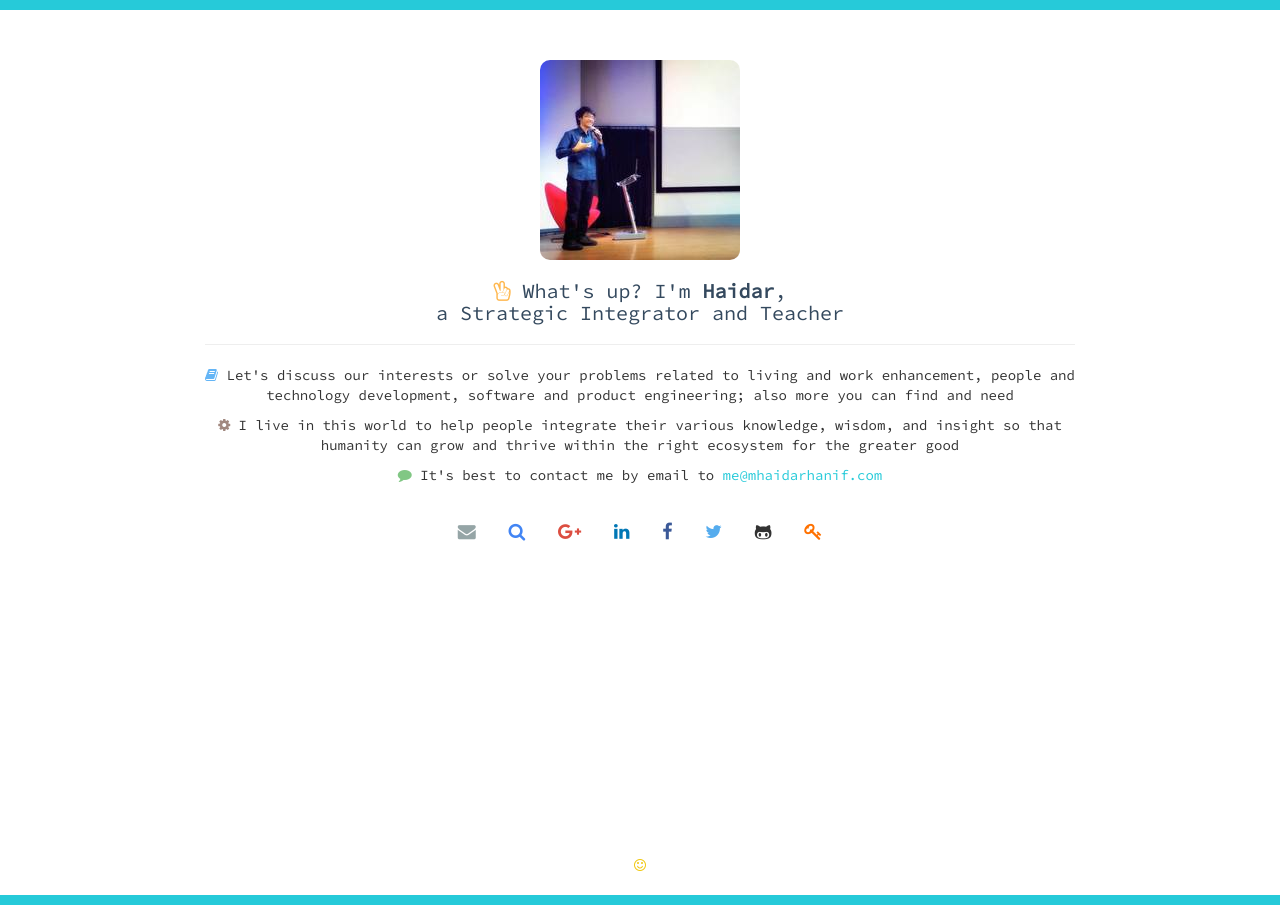
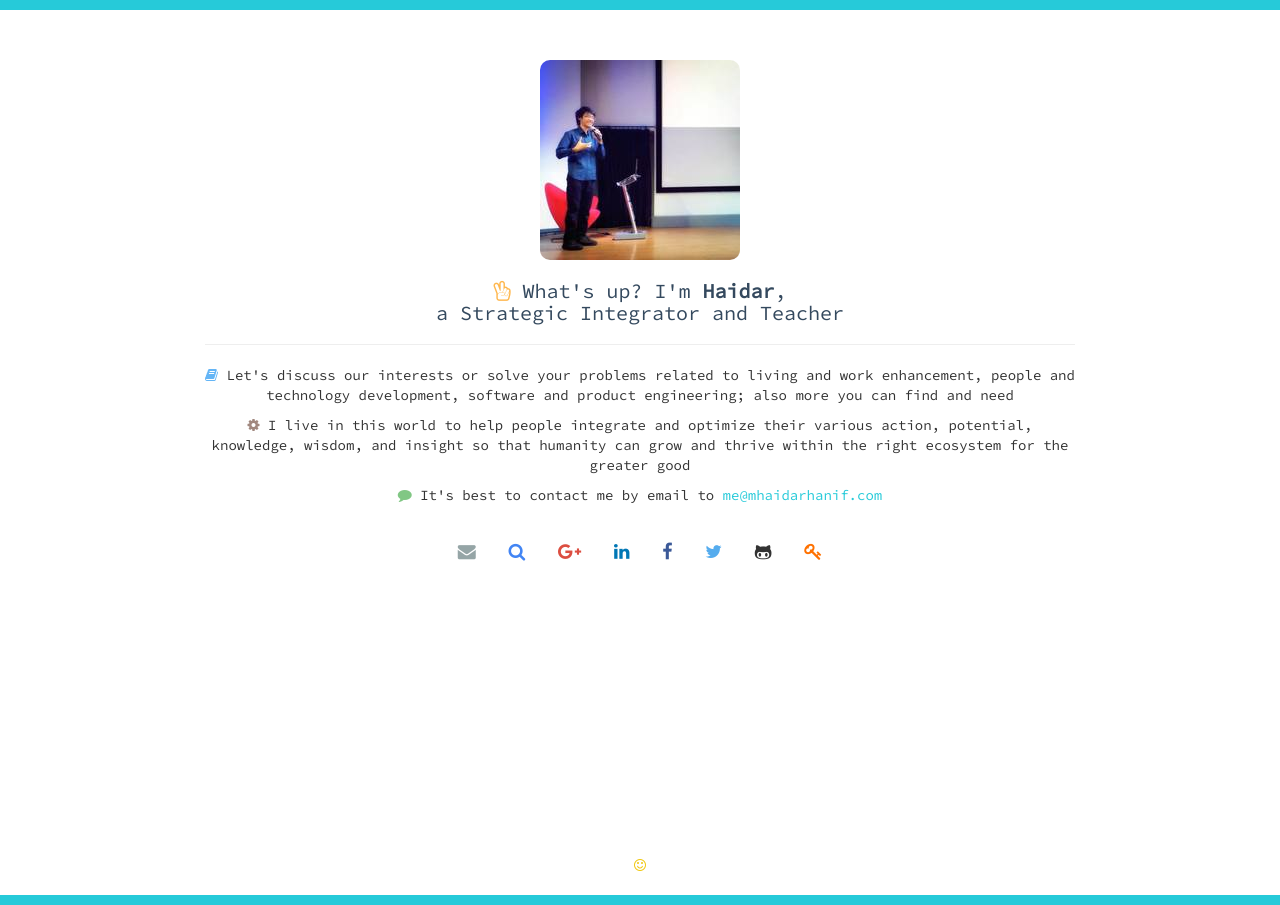
Before and after one commit to mhaidarhanif/mhaidarh.github.io, a Jekyll site: the page built from index.html, in a window 1280 px wide. Built offline with Jekyll 4.4.1, drawn with Linux system fonts in a browser that asks for light colours; nearby versions of some CDN libraries; Markdown is read by kramdown in place of the engine named in the settings; the list of posts is cut into pages by our own code.

Commit message:
Action + Potential

```diff
--- a/index.html
+++ b/index.html
@@ -19,7 +19,7 @@ layout: home
     </p>
     <p>
       <i class="fa fa-gear"></i>
-      I live in this world to help people integrate their various knowledge, wisdom, and insight so that humanity can grow and thrive within the right ecosystem for the greater good
+      I live in this world to help people integrate and optimize their various action, potential, knowledge, wisdom, and insight so that humanity can grow and thrive within the right ecosystem for the greater good
     </p>
 	  <p>
       <i class="fa fa-comment"></i>
```
Also changed, not shown: README.md.
